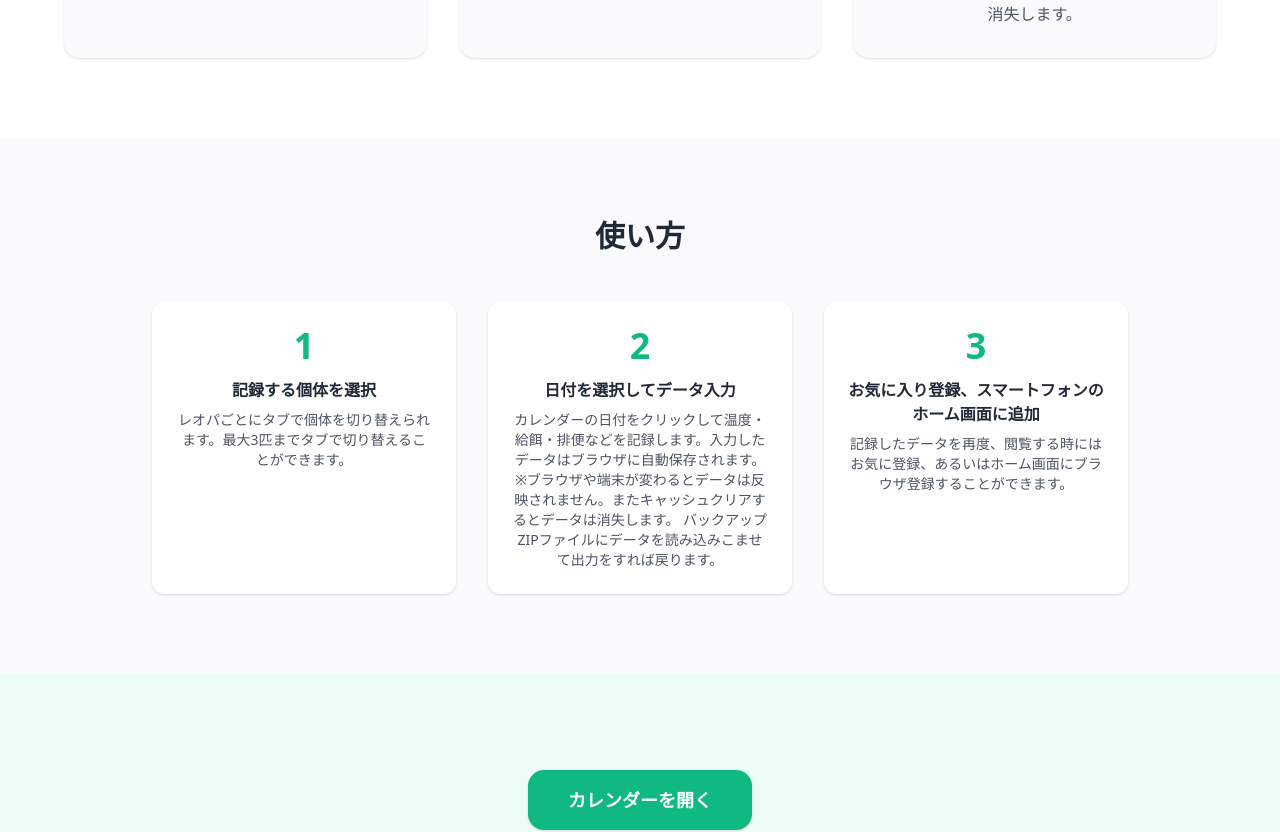
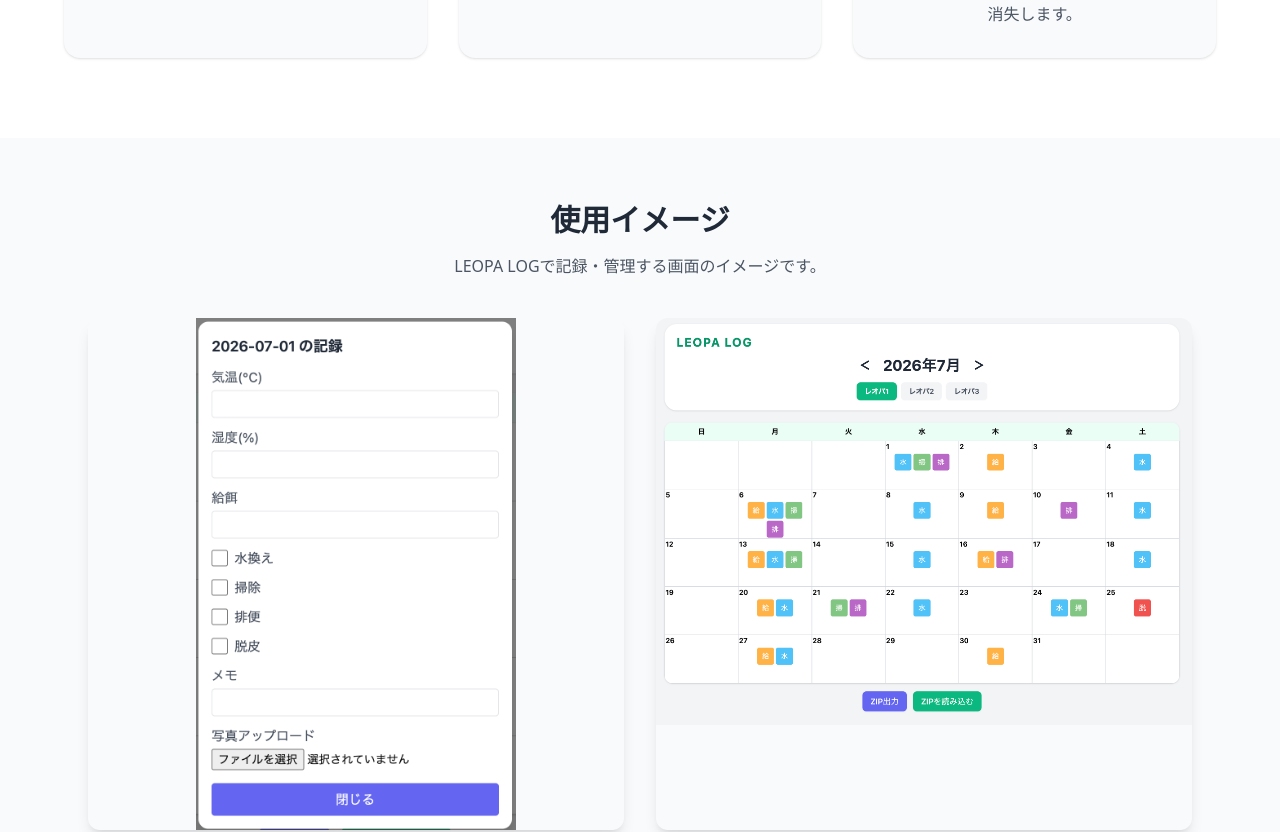
Before and after one commit to h-ichi/leopa-app, a React (Vite) app in the folder frontend/: page / in a window 1280 px wide. Shown: the part 1260-2092 px from the top of the page. Built offline with nearby package versions, Linux system fonts and the light colour scheme.

Commit message:
LP修正

```diff
--- a/frontend/src/pages/LandingPage.tsx
+++ b/frontend/src/pages/LandingPage.tsx
@@ -87,6 +87,37 @@ const LandingPage: React.FC = () => {
 
         </div>
       </section>
+
+      {/* 使用イメージ */}
+<section className="py-16 bg-gray-50">
+  <div className="max-w-6xl mx-auto px-6">
+    <h2 className="text-3xl font-bold text-center mb-4">
+      使用イメージ
+    </h2>
+
+    <p className="text-center text-gray-600 mb-10">
+      LEOPA LOGで記録・管理する画面のイメージです。
+    </p>
+
+    <div className="grid md:grid-cols-2 gap-8">
+      <div className="rounded-xl overflow-hidden shadow-lg">
+      <img
+  src="/images/nyuryokugamen.png"
+  alt="入力画面"
+  className="w-64 md:w-72 lg:w-80 h-auto mx-auto"
+/>
+      </div>
+
+      <div className="rounded-xl overflow-hidden shadow-lg">
+        <img
+          src="/images/kirokugamen.png"
+          alt="記録一覧画面"
+          className="w-full"
+        />
+      </div>
+    </div>
+  </div>
+</section>
 
       {/* ================= HOW TO USE ================= */}
 
```
Also changed, not shown: frontend/public/images/kirokugamen.png (added), frontend/public/images/nyuryokugamen.png (added).
